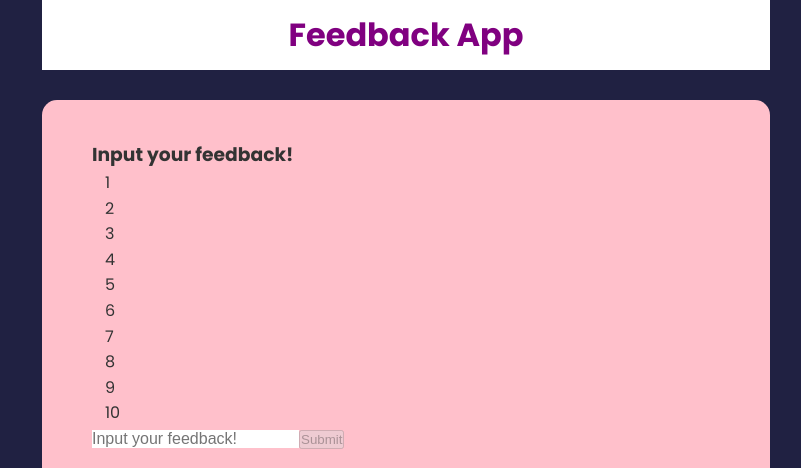
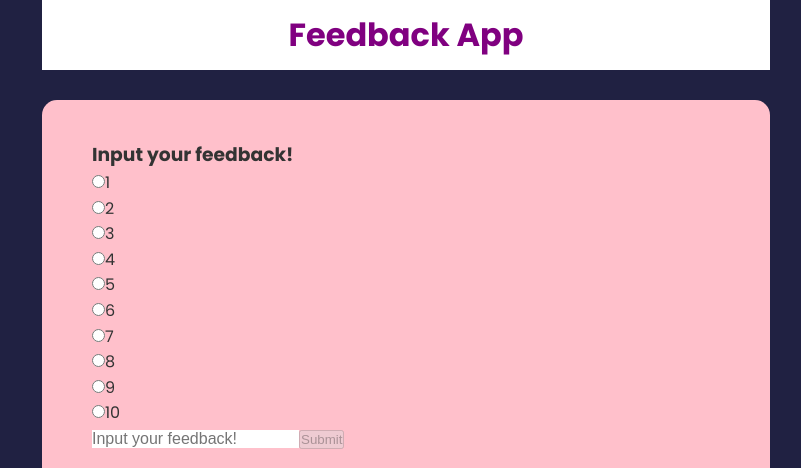
Before and after one commit to shahisachin917/feedbackApp, a React (Vite) app: page / in a window 1280 px wide. Shown: the top 468 px of the page, without its empty margins (234-1035 px from the left). Built offline with nearby package versions, Linux system fonts and the light colour scheme.

Commit message:
Feedback rating implemented check and uncheck

```diff
--- a/src/components/FeedbackRating.jsx
+++ b/src/components/FeedbackRating.jsx
@@ -2,6 +2,7 @@ import { useState } from "react";
 
 function FeedbackRating({ grabRating }) {
   const [rating, setRating] = useState(0);
+
   console.log(rating);
 
   function handleRatingInput(e) {
@@ -15,8 +16,10 @@ function FeedbackRating({ grabRating }) {
         <input
           value={1}
           type="radio"
+          name="rating"
           onChange={handleRatingInput}
           id="numOne"
+          checked={rating === 1}
         />
 
         <label htmlFor="numOne">1</label>
@@ -25,8 +28,10 @@ function FeedbackRating({ grabRating }) {
         <input
           value={2}
           type="radio"
+          name="rating"
           onChange={handleRatingInput}
           id="numTwo"
+          checked={rating === 2}
         />
         <label htmlFor="numTwo">2</label>
       </ul>
@@ -34,8 +39,10 @@ function FeedbackRating({ grabRating }) {
         <input
           value={3}
           type="radio"
+          name="rating"
           onChange={handleRatingInput}
           id="numThree"
+          checked={rating === 3}
         />
         <label htmlFor="numThree">3</label>
       </ul>
@@ -43,8 +50,10 @@ function FeedbackRating({ grabRating }) {
         <input
           value={4}
           type="radio"
+          name="rating"
           onChange={handleRatingInput}
           id="numFour"
+          checked={rating === 4}
         />
         <label htmlFor="numFour">4</label>
       </ul>
@@ -53,8 +62,10 @@ function FeedbackRating({ grabRating }) {
         <input
           value={5}
           type="radio"
+          name="rating"
           onChange={handleRatingInput}
           id="numFive"
+          checked={rating === 5}
         />
         <label htmlFor="numFive">5</label>
       </ul>
@@ -63,8 +74,10 @@ function FeedbackRating({ grabRating }) {
         <input
           value={6}
           type="radio"
+          name="rating"
           onChange={handleRatingInput}
           id="numSix"
+          checked={rating === 6}
         />
         <label htmlFor="numSix">6</label>
       </ul>
@@ -72,8 +85,10 @@ function FeedbackRating({ grabRating }) {
         <input
           value={7}
           type="radio"
+          name="rating"
           onChange={handleRatingInput}
           id="numSeven"
+          checked={rating === 7}
         />
         <label htmlFor="numSeven">7</label>
       </ul>
@@ -81,8 +96,10 @@ function FeedbackRating({ grabRating }) {
         <input
           value={8}
           type="radio"
+          name="rating"
           onChange={handleRatingInput}
           id="numEight"
+          checked={rating === 8}
         />
         <label htmlFor="numEight">8</label>
       </ul>
@@ -90,8 +107,10 @@ function FeedbackRating({ grabRating }) {
         <input
           value={9}
           type="radio"
+          name="rating"
           onChange={handleRatingInput}
           id="numNine"
+          checked={rating === 9}
         />
         <label htmlFor="numNine">9</label>
       </ul>
@@ -99,8 +118,10 @@ function FeedbackRating({ grabRating }) {
         <input
           value={10}
           type="radio"
+          name="rating"
           onChange={handleRatingInput}
           id="numTen"
+          checked={rating === 10}
         />
         <label htmlFor="numTen">10</label>
       </ul>
--- a/src/index.css
+++ b/src/index.css
@@ -72,7 +72,7 @@ header {
 }
 
 [type="radio"] {
-  opacity: 0;
+  opacity: 1;
 }
 
 [type="radio"]:checked ~ label {
```
